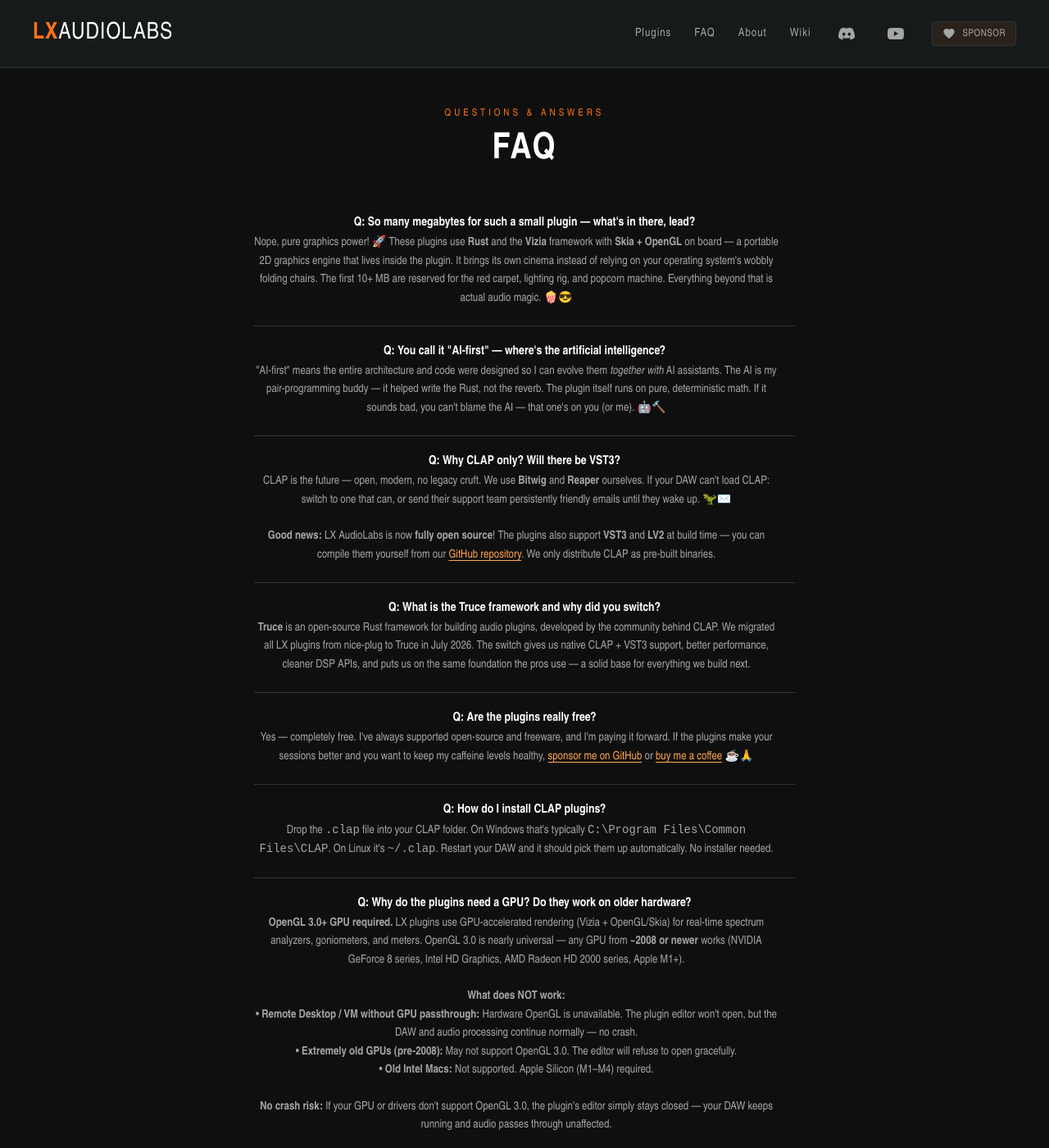
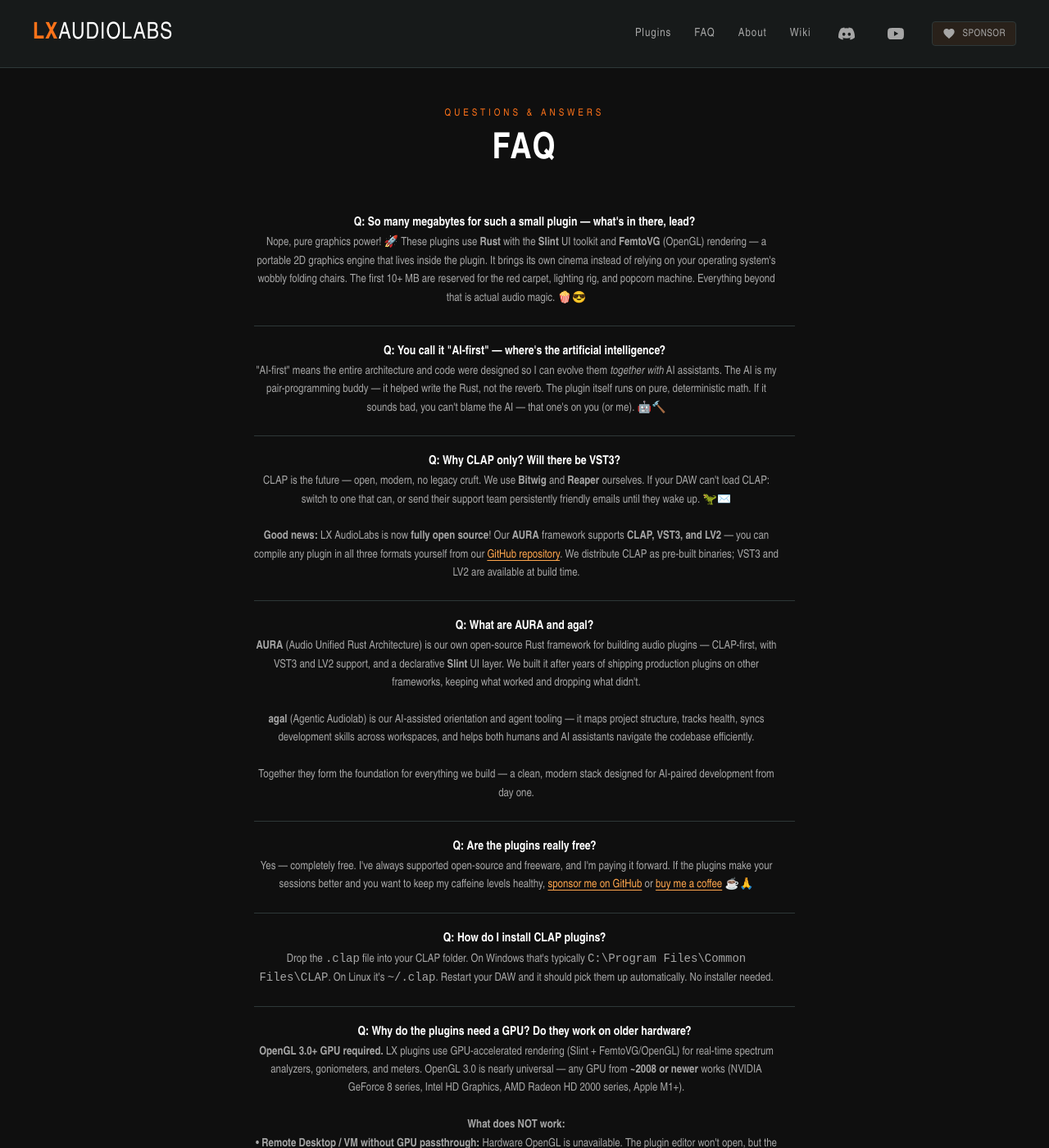
Before and after one commit to LX-Audiolabs/lx-audiolabs.github.io, a Jekyll site: the page built from faq.html, in a window 1280 px wide and 1400 px high. Shown: the whole window at 82% size. Built offline with Jekyll 4.4.1, drawn with Linux system fonts in a browser that asks for light colours.

Commit message:
website: Truce+Vizia out, AURA+agal+Slint in
- Replace all Truce branding with AURA (framework) + agal (tooling)
- Vizia/Skia/OpenGL UI stack -> Slint + FemtoVG
- Update badges, FAQ, plugin metadata, system requirements
- Add migration update entry (2026-08-08)

```diff
--- a/_config.yml
+++ b/_config.yml
@@ -2,18 +2,18 @@
 title: LX Audiolabs
 email: contact@lx-audiolabs.com
 description: >-
-  AI-first audio tools — CLAP plugins shaped by real producing & mastering workflows.
+  AI-first audio tools — CLAP/VST3/LV2 plugins built with AURA & agal, shaped by real producing & mastering workflows.
 baseurl: ""
 url: "https://lx-audiolabs.github.io"
 
 # Update Banner — newest first
 updates:
+  - date: "2026-08-08"
+    text: "Framework migration complete: All plugins now built with AURA (our own Rust audio framework) + agal (AI-assisted orientation tooling). New UI stack: Slint + FemtoVG. CLAP, VST3, and LV2 support at build time."
   - date: "2026-07-22"
     text: "NEW Plugin: Lucent v1.0.0 — a resonance detection and frequency masking analyser for multi-track mixing. Now available for Linux, macOS, and Windows."
   - date: "2026-07-22"
     text: "Meridian v1.9.8, Equilibrium v1.6.11, Aether v1.2.8: New releases with some minor bugfixes: copy&paste + presetmanagement improvements."
-  - date: "2026-07-04"
-    text: "All plugins migrated to Truce + Vizia — new UI framework with GPU-accelerated rendering, faster startup, and native CLAP integration. No more nice-plug/Iced."
 
 # Social
 discord: https://discord.gg/ew6kPtdDJ6
--- a/_layouts/plugin.html
+++ b/_layouts/plugin.html
@@ -84,7 +84,7 @@
           <tr><td><strong>GPU</strong></td><td>OpenGL 3.0+ — any GPU from ~2008+</td></tr>
           <tr><td><strong>DAW</strong></td><td>CLAP-compatible (Reaper, Bitwig, Studio One, FL Studio)</td></tr>
         </table>
-        <p class="sysreq-note"><strong>GPU-accelerated UI:</strong> Vizia + OpenGL (Skia rendering). OpenGL 3.0 support is near-universal — any GPU since ~2008 works. If hardware OpenGL is unavailable (Remote Desktop, VM without GPU passthrough), the editor won't open, but the DAW and audio processing continue normally. <a href="/faq/#gpu" style="color: var(--amber)">Learn more in the FAQ</a>.</p>
+        <p class="sysreq-note"><strong>GPU-accelerated UI:</strong> Slint + FemtoVG (OpenGL). OpenGL 3.0 support is near-universal — any GPU since ~2008 works. If hardware OpenGL is unavailable (Remote Desktop, VM without GPU passthrough), the editor won't open, but the DAW and audio processing continue normally. <a href="/faq/#gpu" style="color: var(--amber)">Learn more in the FAQ</a>.</p>
       </div>
     </div>
     {% endif %}
--- a/faq.html
+++ b/faq.html
@@ -13,8 +13,8 @@
     <div class="faq-item">
       <div class="q">Q: So many megabytes for such a small plugin — what's in there, lead?</div>
       <div class="a">
-        Nope, pure graphics power! 🚀 These plugins use <strong>Rust</strong> and the
-        <strong>Vizia</strong> framework with <strong>Skia + OpenGL</strong> on board — a portable 2D graphics
+        Nope, pure graphics power! 🚀 These plugins use <strong>Rust</strong> with the
+        <strong>Slint</strong> UI toolkit and <strong>FemtoVG</strong> (OpenGL) rendering — a portable 2D graphics
         engine that lives inside the plugin. It brings its own cinema instead of relying on your
         operating system's wobbly folding chairs. The first 10+ MB are reserved for the red carpet,
         lighting rig, and popcorn machine. Everything beyond that is actual audio magic. 🍿😎
@@ -38,21 +38,27 @@
         and <strong>Reaper</strong> ourselves. If your DAW can't load CLAP: switch to one that
         can, or send their support team persistently friendly emails until they wake up. 🦖✉️<br><br>
         <strong>Good news:</strong> LX AudioLabs is now <strong>fully open source</strong>!
-        The plugins also support <strong>VST3</strong> and <strong>LV2</strong> at build time —
-        you can compile them yourself from our
+        Our <strong>AURA</strong> framework supports <strong>CLAP, VST3, and LV2</strong> —
+        you can compile any plugin in all three formats yourself from our
         <a href="https://github.com/LX-Audiolabs/lx-audiolabs" target="_blank" rel="noopener">GitHub repository</a>.
-        We only distribute CLAP as pre-built binaries.
+        We distribute CLAP as pre-built binaries; VST3 and LV2 are available at build time.
       </div>
     </div>
 
     <div class="faq-item">
-      <div class="q">Q: What is the Truce framework and why did you switch?</div>
+      <div class="q">Q: What are AURA and agal?</div>
       <div class="a">
-        <strong>Truce</strong> is an open-source Rust framework for building audio plugins,
-        developed by the community behind CLAP. We migrated all LX plugins from nice-plug to
-        Truce in July 2026. The switch gives us native CLAP + VST3 support, better performance,
-        cleaner DSP APIs, and puts us on the same foundation the pros use — a solid base for
-        everything we build next.
+        <strong>AURA</strong> (Audio Unified Rust Architecture) is our own open-source Rust framework
+        for building audio plugins — CLAP-first, with VST3 and LV2 support, and a declarative
+        <strong>Slint</strong> UI layer. We built it after years of shipping production plugins on
+        other frameworks, keeping what worked and dropping what didn't.
+        <br><br>
+        <strong>agal</strong> (Agentic Audiolab) is our AI-assisted orientation and agent tooling —
+        it maps project structure, tracks health, syncs development skills across workspaces,
+        and helps both humans and AI assistants navigate the codebase efficiently.
+        <br><br>
+        Together they form the foundation for everything we build — a clean, modern stack
+        designed for AI-paired development from day one.
       </div>
     </div>
 
@@ -79,7 +85,7 @@
     <div class="faq-item" id="gpu">
       <div class="q">Q: Why do the plugins need a GPU? Do they work on older hardware?</div>
       <div class="a">
-        <strong>OpenGL 3.0+ GPU required.</strong> LX plugins use GPU-accelerated rendering (Vizia + OpenGL/Skia)
+        <strong>OpenGL 3.0+ GPU required.</strong> LX plugins use GPU-accelerated rendering (Slint + FemtoVG/OpenGL)
         for real-time spectrum analyzers, goniometers, and meters. OpenGL 3.0 is nearly universal —
         any GPU from <strong>~2008 or newer</strong> works (NVIDIA GeForce 8 series, Intel HD Graphics,
         AMD Radeon HD 2000 series, Apple M1+).<br><br>
```
Also changed, not shown: _data/plugins.yml (+5 -5 lines), about.html (+16 -7 lines), README.md.
